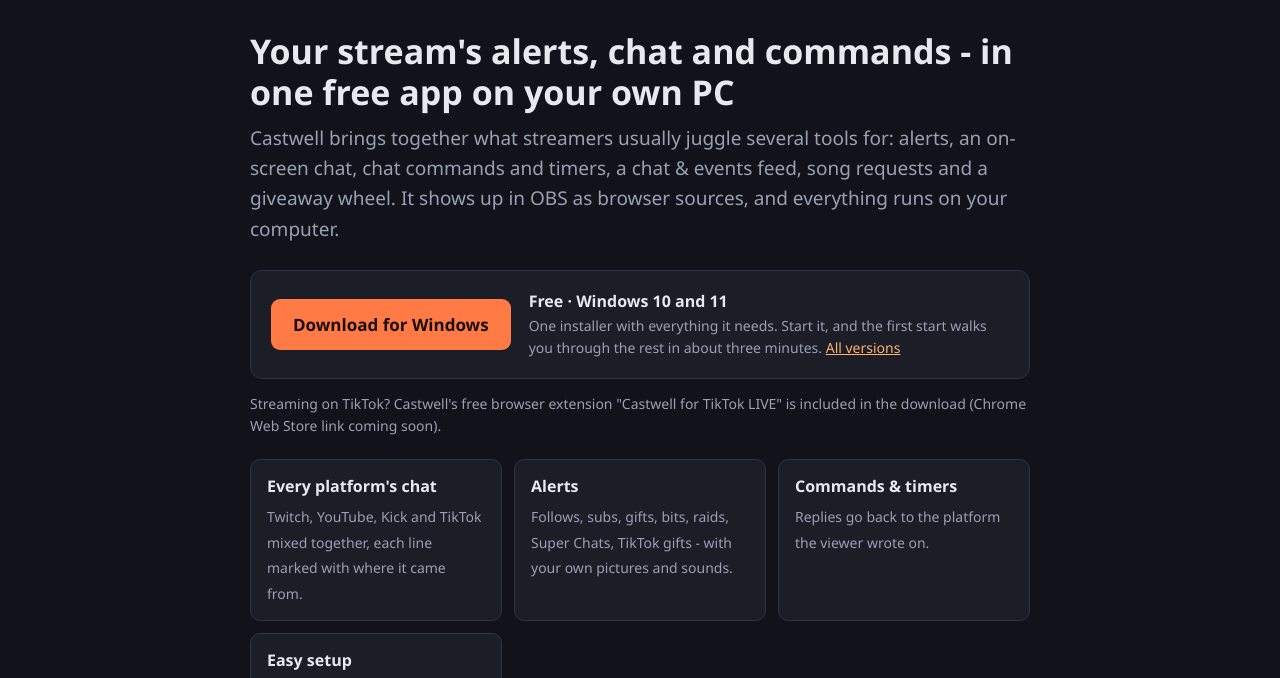
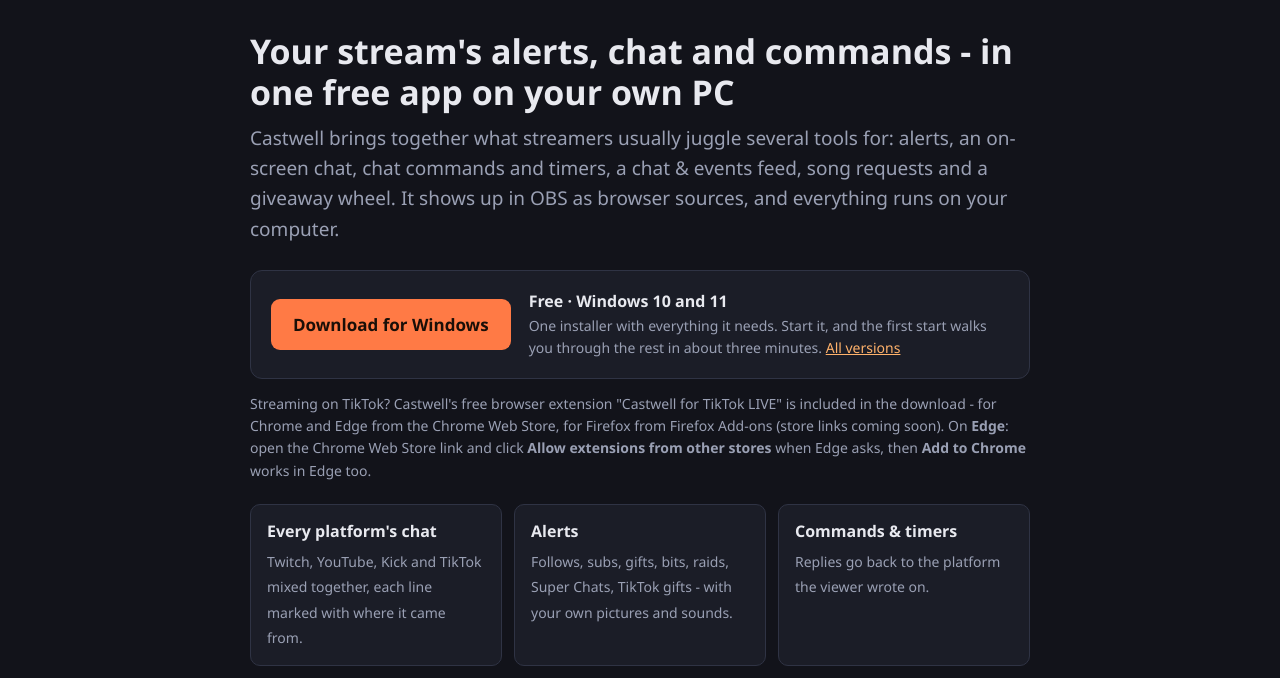
Before and after one commit to batteryrequired/castwell-site, a plain HTML site: page index.html in a window 1280 px wide. Shown: the part 66-744 px from the top of the page. Drawn offline with Linux system fonts and the light colour scheme.

Commit message:
Edge users install from the Chrome Web Store
Co-Authored-By: Claude Opus 5.5 <noreply@anthropic.com>
Claude-Session: https://claude.ai/code/session_01SFhj5Wq62rZ1tD1mZT8C2V

```diff
--- a/index.html
+++ b/index.html
@@ -14,7 +14,9 @@ sources, and everything runs on your computer.</p>
     through the rest in about three minutes. <a href="https://github.com/batteryrequired/castwell-site/releases">All versions</a></small></div>
 </div>
 <p class="note">Streaming on TikTok? Castwell's free browser extension "Castwell for TikTok LIVE" is included in the
-download (Chrome Web Store link coming soon).</p>
+download - for Chrome and Edge from the Chrome Web Store, for Firefox from Firefox Add-ons (store links coming soon).
+On <b>Edge</b>: open the Chrome Web Store link and click <b>Allow extensions from other stores</b> when Edge asks, then
+<b>Add to Chrome</b> works in Edge too.</p>
 <div class="grid">
   <div class="card"><b>Every platform's chat</b><small>Twitch, YouTube, Kick and TikTok mixed together, each line marked with where it came from.</small></div>
   <div class="card"><b>Alerts</b><small>Follows, subs, gifts, bits, raids, Super Chats, TikTok gifts - with your own pictures and sounds.</small></div>
```
